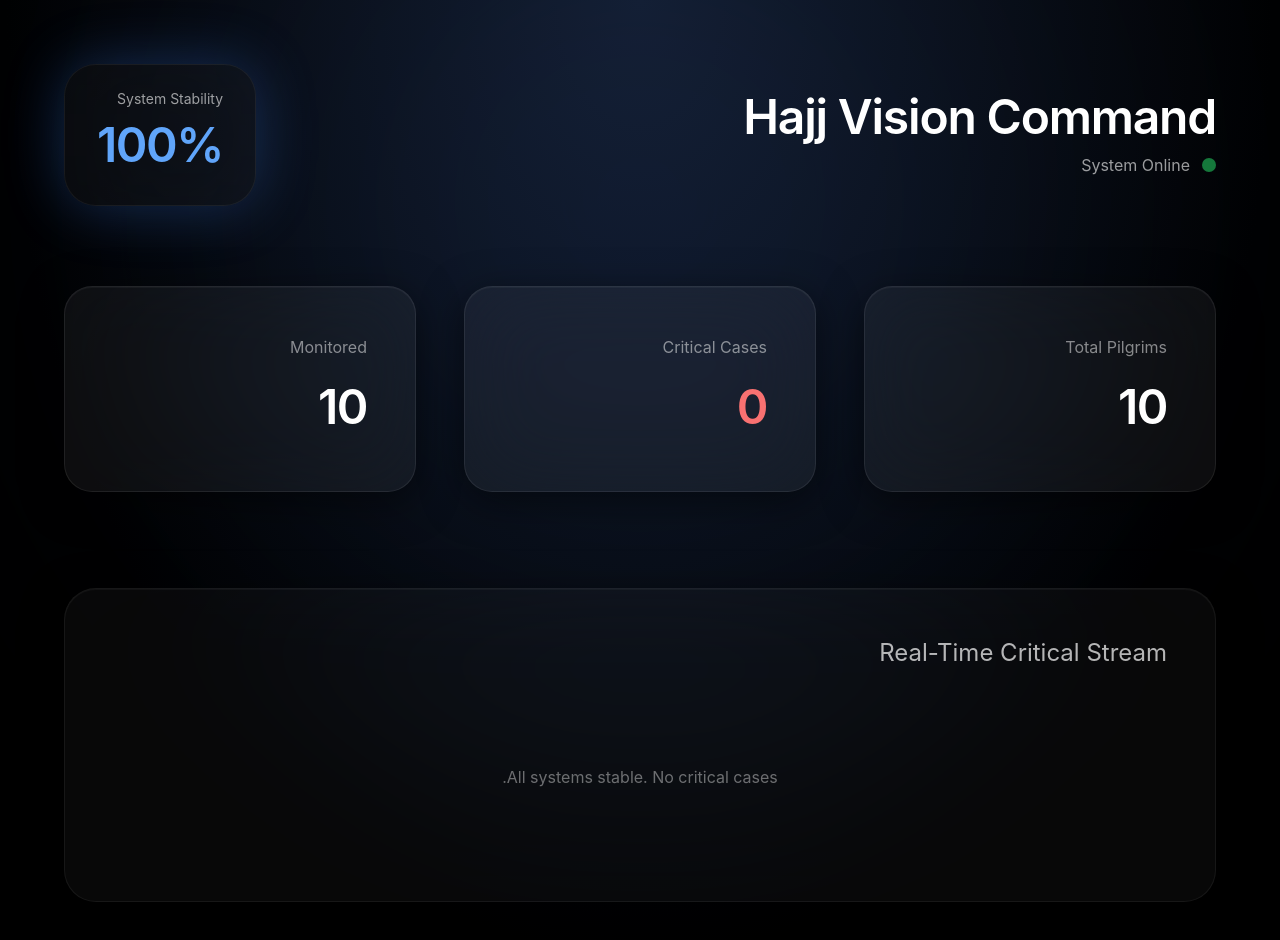
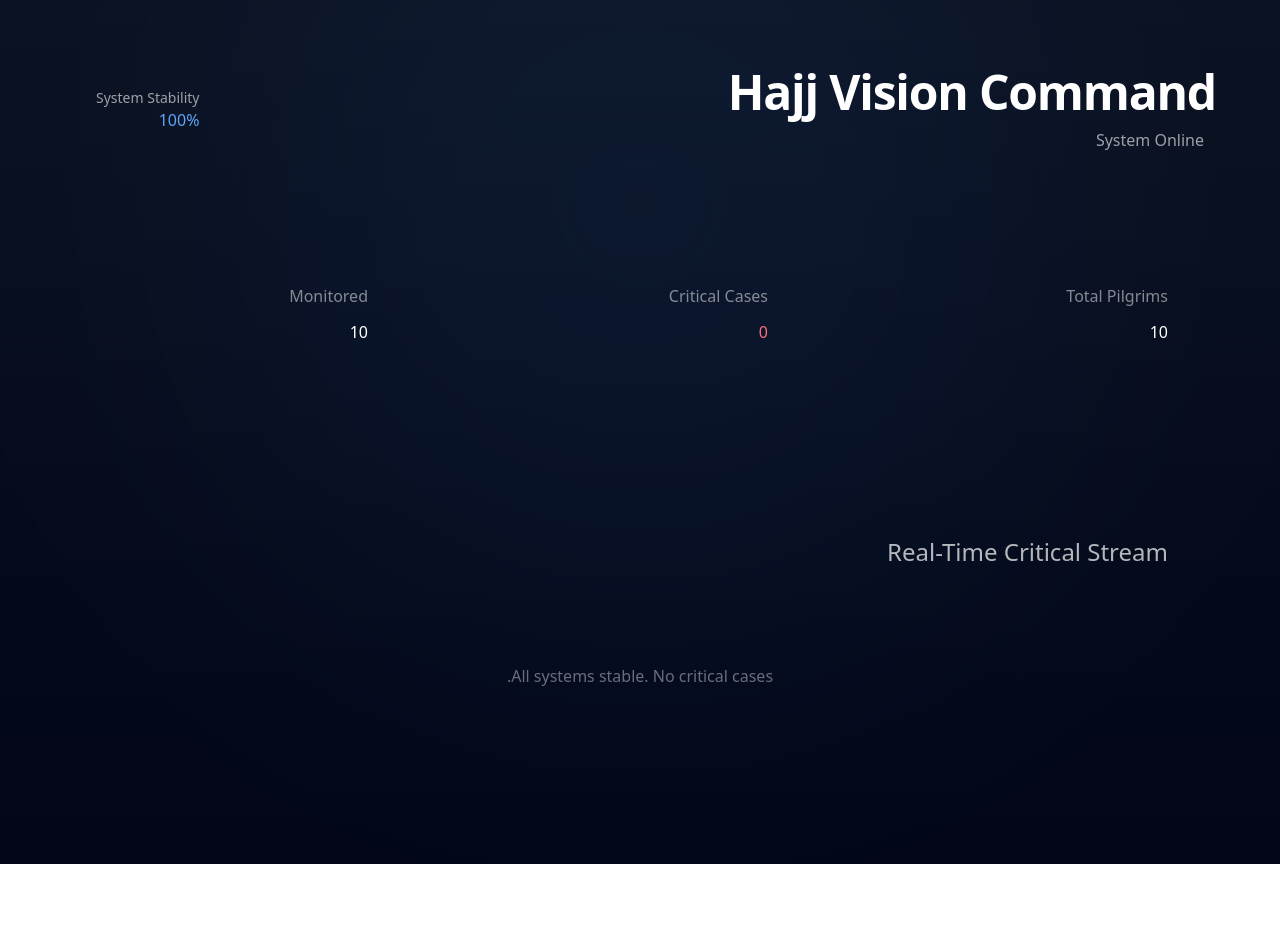
Before and after one commit to jkg9rmd8td-blip/hajj-health-monitoring, a Next.js app: page / in a window 1280 px wide. Shown: the top 940 px of the page. After the commit the page ends 864 px from the top, so only its background shows below. Built offline with nearby package versions, Linux system fonts and the light colour scheme.

Commit message:
Update globals.css

```diff
--- a/app/globals.css
+++ b/app/globals.css
@@ -2,63 +2,149 @@
 @tailwind components;
 @tailwind utilities;
 
-body {
-  background: radial-gradient(ellipse at top, #111827, #000000 70%);
-  font-family: -apple-system, BlinkMacSystemFont, "SF Pro Display", sans-serif;
-  color: white;
-  overflow-x: hidden;
+:root{
+  --sa-green:#006C35;
+  --bg1:#0B1220;
+  --bg2:#020617;
+  --card:rgba(255,255,255,.06);
+  --border:rgba(255,255,255,.10);
 }
 
-/* Glass Layer */
-.glass {
-  background: rgba(255, 255, 255, 0.05);
-  backdrop-filter: blur(40px);
-  -webkit-backdrop-filter: blur(40px);
-  border-radius: 28px;
-  border: 1px solid rgba(255,255,255,0.08);
+body{
+  margin:0;
+  background: linear-gradient(180deg, var(--bg1), var(--bg2));
+  color:#fff;
+  direction: rtl;
+  text-align: right;
+  font-family: "IBM Plex Sans Arabic", system-ui, -apple-system, BlinkMacSystemFont, "Segoe UI", sans-serif;
 }
 
-.deep-glass {
-  background: rgba(255, 255, 255, 0.03);
-  backdrop-filter: blur(60px);
-  border-radius: 32px;
-  border: 1px solid rgba(255,255,255,0.06);
+a{ color:inherit; text-decoration:none; }
+
+.officialTopbar{
+  background: var(--sa-green);
+  padding: 10px 22px;
+  font-size: 13px;
+  font-weight: 600;
 }
 
-.soft-shadow {
-  box-shadow:
-    0 10px 40px rgba(0,0,0,0.5),
-    inset 0 1px 0 rgba(255,255,255,0.04);
+.topbarRow{
+  display:flex;
+  justify-content:space-between;
+  align-items:center;
+  gap:12px;
+  opacity:.98;
 }
 
-.kpi-number {
-  font-size: 48px;
-  font-weight: 600;
-  letter-spacing: -0.03em;
+.shell{
+  padding: 26px 22px 60px;
+  max-width: 1280px;
+  margin: 0 auto;
 }
 
-.glow {
-  box-shadow: 0 0 60px rgba(59,130,246,0.3);
+.navbar{
+  margin-top: 14px;
+  display:flex;
+  align-items:center;
+  justify-content:space-between;
+  gap:16px;
 }
 
-.status-orb {
-  width: 14px;
-  height: 14px;
-  border-radius: 50%;
-  background: #22c55e;
-  animation: pulse 2s infinite;
+.brand{
+  display:flex;
+  flex-direction:column;
+  gap:3px;
 }
 
-@keyframes pulse {
-  0% { box-shadow: 0 0 0 0 rgba(34,197,94,0.7); }
-  70% { box-shadow: 0 0 0 15px rgba(34,197,94,0); }
-  100% { box-shadow: 0 0 0 0 rgba(34,197,94,0); }
+.brandTitle{
+  font-size: 22px;
+  font-weight: 800;
+  letter-spacing: -0.02em;
 }
 
-.float {
-  transition: all 0.4s ease;
+.brandSub{
+  font-size: 13px;
+  opacity:.7;
 }
 
-.float:hover {
-  transform: translateY(-6px) scale(1.02);
+.navlinks{
+  display:flex;
+  flex-wrap:wrap;
+  gap:10px;
 }
+
+.navlink{
+  background: rgba(255,255,255,.04);
+  border: 1px solid rgba(255,255,255,.08);
+  border-radius: 999px;
+  padding: 10px 14px;
+  font-size: 13px;
+  opacity:.92;
+  transition: .25s ease;
+}
+
+.navlink:hover{
+  transform: translateY(-2px);
+  opacity:1;
+  border-color: rgba(255,255,255,.16);
+}
+
+.card{
+  background: var(--card);
+  border:1px solid var(--border);
+  border-radius: 18px;
+  padding: 22px;
+  box-shadow: 0 18px 55px rgba(0,0,0,.35);
+}
+
+.grid4{
+  display:grid;
+  grid-template-columns: repeat(4, minmax(0, 1fr));
+  gap:14px;
+}
+
+.grid2{
+  display:grid;
+  grid-template-columns: repeat(2, minmax(0, 1fr));
+  gap:14px;
+}
+
+@media (max-width: 980px){
+  .grid4{ grid-template-columns: repeat(2, minmax(0, 1fr)); }
+  .grid2{ grid-template-columns: repeat(1, minmax(0, 1fr)); }
+}
+
+.kpiLabel{ font-size: 13px; opacity:.65; margin-bottom:10px; }
+.kpiValue{ font-size: 34px; font-weight: 800; letter-spacing:-.02em; }
+.red{ color:#ef4444; }
+.amber{ color:#f59e0b; }
+.green{ color:#22c55e; }
+
+.sectionTitle{
+  margin: 24px 0 12px;
+  font-size: 18px;
+  font-weight: 800;
+  opacity:.9;
+}
+
+.table{
+  width:100%;
+  border-collapse: collapse;
+  overflow:hidden;
+  border-radius: 16px;
+}
+
+.table th{
+  background: rgba(255,255,255,.06);
+  font-size: 12px;
+  opacity:.75;
+  padding: 12px;
+  text-align: right;
+}
+
+.table td{
+  padding: 12px;
+  border-top: 1px solid rgba(255,255,255,.08);
+  font-size: 13px;
+  opacity:.9;
+}
```
